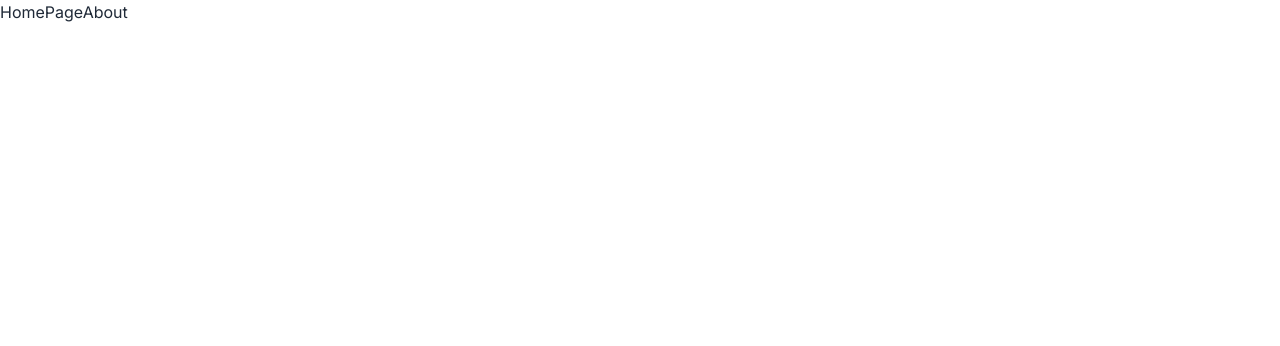
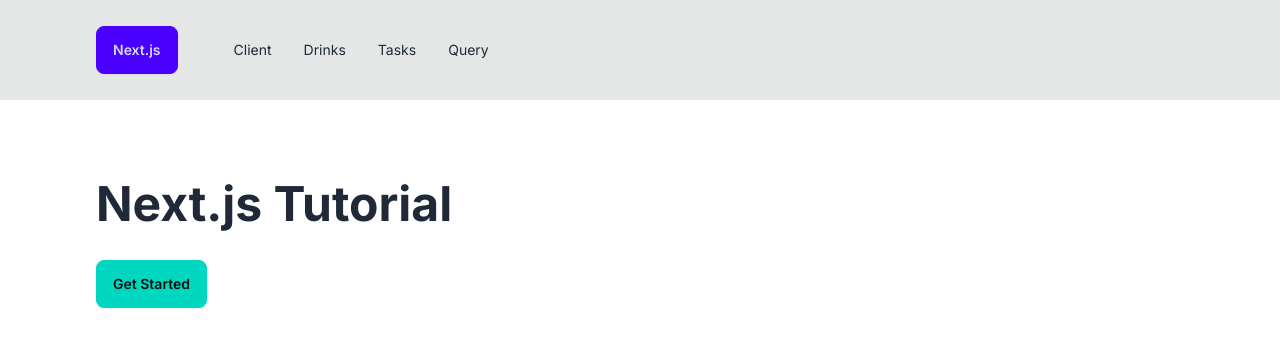
Before and after one commit to JuanMartinez503/next-js-essentials, a Next.js app: page / in a window 1280 px wide. Shown: the top 346 px of the page. Built offline with nearby package versions, Linux system fonts and the light colour scheme.

Commit message:
made a navbar for the project and added logic to the client page

```diff
--- a/app/client/page.jsx
+++ b/app/client/page.jsx
@@ -1,9 +1,13 @@
+'use client';
+//this line above tells next js rto use the client so the app can be interactive
+import { useState } from "react"
 
 export default function ClientPage (){
-
+const [count, setCount] = useState(0)
     return (
         <div>
-            ClientPage
+            <h1 className=" text-7xl font-bold mb-4">{count}</h1>
+            <button className="btn btn-primary" onClick={()=>setCount(count+1)}>Increase</button>
         </div>
     )
 }
--- a/app/layout.js
+++ b/app/layout.js
@@ -1,5 +1,9 @@
+
+import './globals.css'
+
 import { Inter } from 'next/font/google'
-import './globals.css'
+import NavBar from '../components/NavBar'
+
 
 const inter = Inter({ subsets: ['latin'] })
 
@@ -11,7 +15,12 @@ export const metadata = {
 export default function RootLayout({ children }) {
   return (
     <html lang="en">
-      <body className={inter.className}>{children}</body>
+      <body className={inter.className}>
+        <NavBar />
+        <main className='px-8 py-20 max-w-6xl mx-auto'>
+          {children}
+        </main>
+        </body>
     </html>
   )
 }
--- a/app/page.jsx
+++ b/app/page.jsx
@@ -2,8 +2,9 @@ import Link from "next/link"
 
  const HomePage = () => {
   return (
-    <div>HomePage
-      <Link href='/about'>About
+    <div>
+      <h1 className=" text-5xl mb-8 font-bold">Next.js Tutorial</h1>
+      <Link href='/client' className="btn btn-accent">Get Started
       </Link>
     </div>
   )
--- /dev/null
+++ b/components/NavBar.jsx
@@ -0,0 +1,27 @@
+import Link from "next/link";
+
+const links = [
+  { href: "/client", label: "client" },
+  { href: "/drinks", label: "drinks" },
+  { href: "/tasks", label: "tasks" },
+  { href: "/query", label: "query" },
+];
+
+const NavBar =  ()=>{
+
+    return (
+        <nav className="bg-base-300 py-4">
+            <div className="navbar px-8 max-w-6xl mx-auto flex-col sm:flex-row">
+                <Link href='/' className="btn btn-primary">Next.js</Link>
+                <ul className="menu menu-horizontal md:ml-8">
+                    {links.map(link=>(
+                        <li key={link.href}>
+                        <Link href={link.href} className=" capitalize">{link.label}</Link>
+                        </li>
+                    ))}
+                </ul>
+            </div>
+        </nav>
+    )
+}
+export default NavBar
--- a/tailwind.config.js
+++ b/tailwind.config.js
@@ -15,4 +15,5 @@ module.exports = {
     },
   },
   plugins: [require('@tailwindcss/typography'),require('daisyui')],
+  //this is where I added the extra packages needed for the assignment
 }
```
Also changed, not shown: app/about/page.jsx (line endings or trailing spaces).
